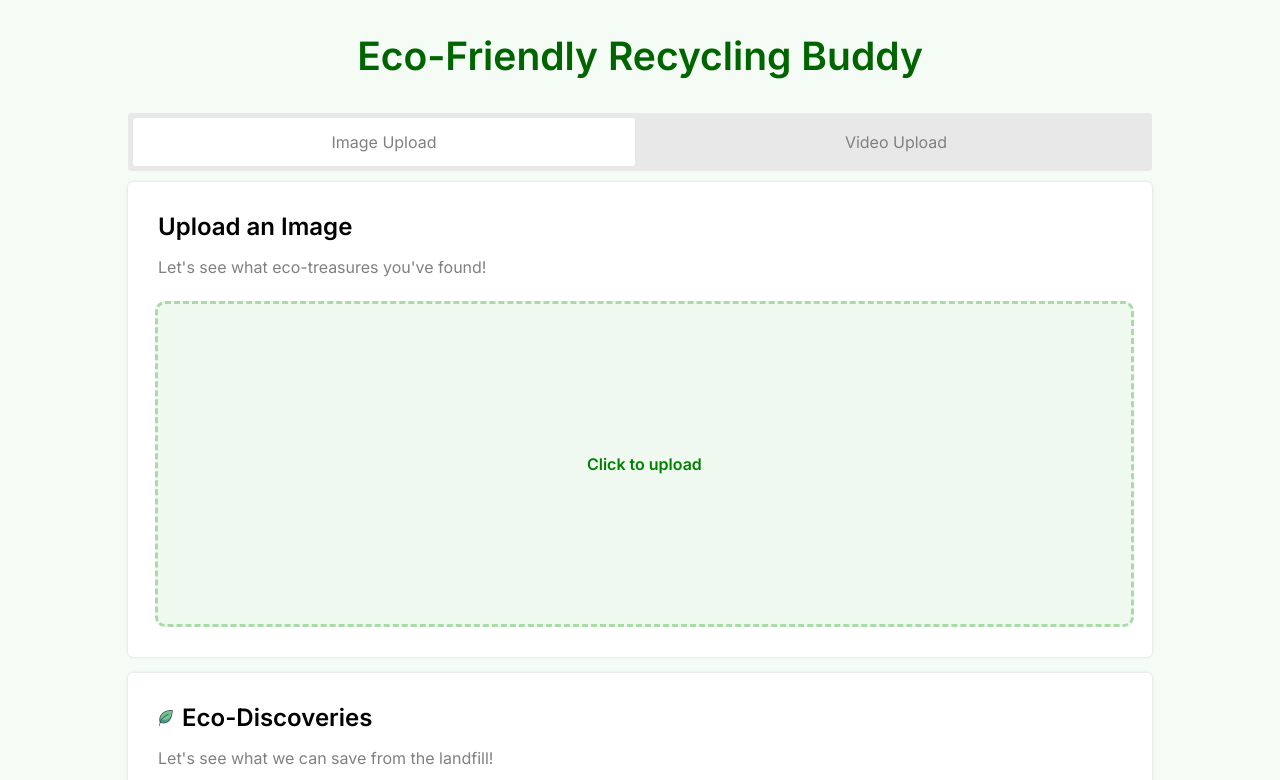
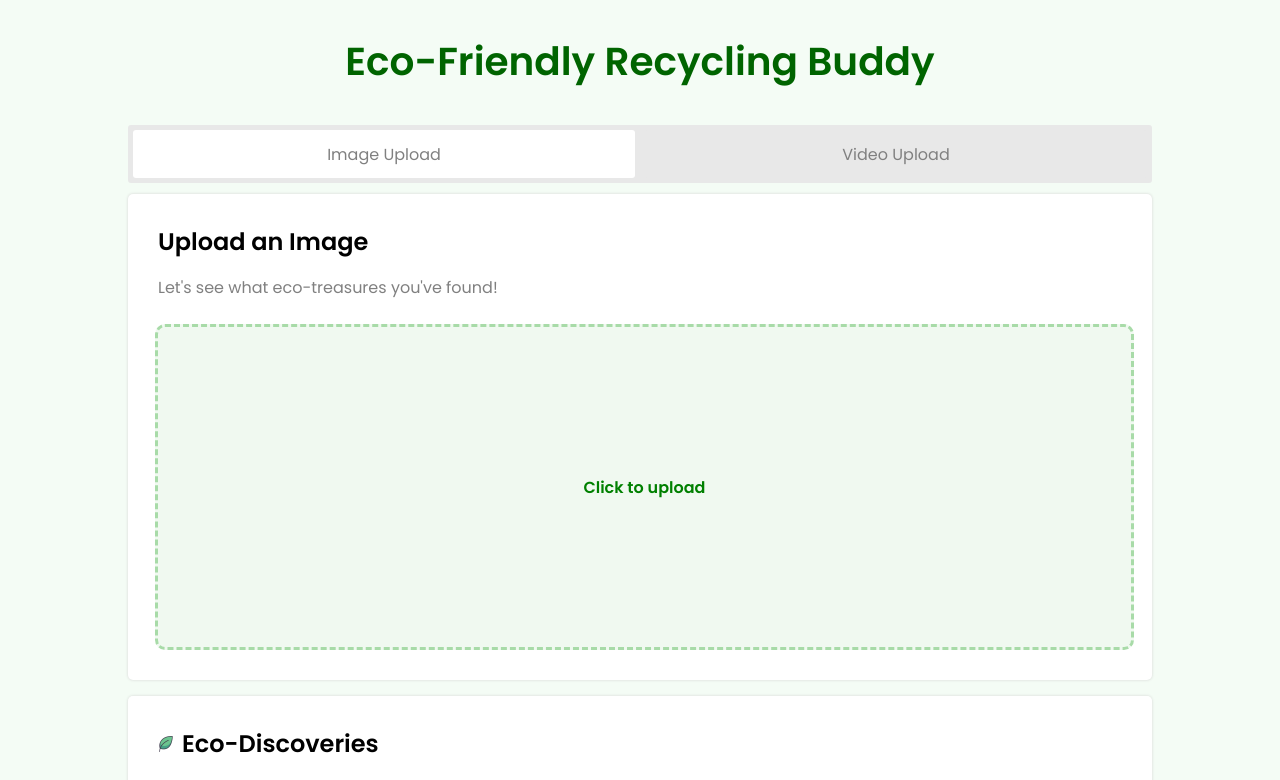
Before and after one commit to Nikulp23/HackRPI-2024, a React (Create React App) app in the folder frontend/: page / in a window 1280 px wide. Shown: the top 780 px of the page. Built offline with nearby package versions, Linux system fonts and the light colour scheme.

Commit message:
change font, file upload optimizations

```diff
--- a/frontend/public/index.html
+++ b/frontend/public/index.html
@@ -6,6 +6,7 @@
     <meta name="viewport" content="width=device-width, initial-scale=1" />
     <meta name="theme-color" content="#000000" />
     <link href="https://fonts.googleapis.com/css2?family=Inter:wght@400;500;600&display=swap" rel="stylesheet">
+    <link href="https://fonts.googleapis.com/css2?family=Poppins:wght@400;500;600&display=swap" rel="stylesheet">
     <meta
       name="description"
       content="Web site created using create-react-app"
--- a/frontend/src/App.css
+++ b/frontend/src/App.css
@@ -6,7 +6,8 @@
   flex-direction: column;
   align-items: center;
   justify-content: center;
-  font-family: 'Inter', sans-serif;
+  /* font-family: 'Inter', sans-serif; */
+  font-family: "Poppins", sans-serif;
 }
 
 .title {
--- a/frontend/src/App.js
+++ b/frontend/src/App.js
@@ -137,6 +137,7 @@ function App() {
 
   const handleFileUploadState = (data) => {
     setFileUploadState(data);
+    {data == 'imageUpload' ? setVideoUrl(null) : setImageUrl(null)}
   };
 
   // ---------- image helper functions ---------- //
@@ -245,7 +246,7 @@ function App() {
                   {videoUrl &&
                     <>
                       <div className="imageDisplayContainer">
-                        <video controls src={videoUrl} className="imageDisplay" style={{ maxWidth: '95%', maxHeight: '75%' }} />
+                        <video controls src={videoUrl} className="imageDisplay" onClick={(e) => e.stopPropagation()} style={{ maxWidth: '95%', maxHeight: '75%', cursor: "auto" }} />
                         <div className="reuploadContainer">
                           <h4 className="clickToUpload">Click to re-upload</h4>
                         </div>
```
